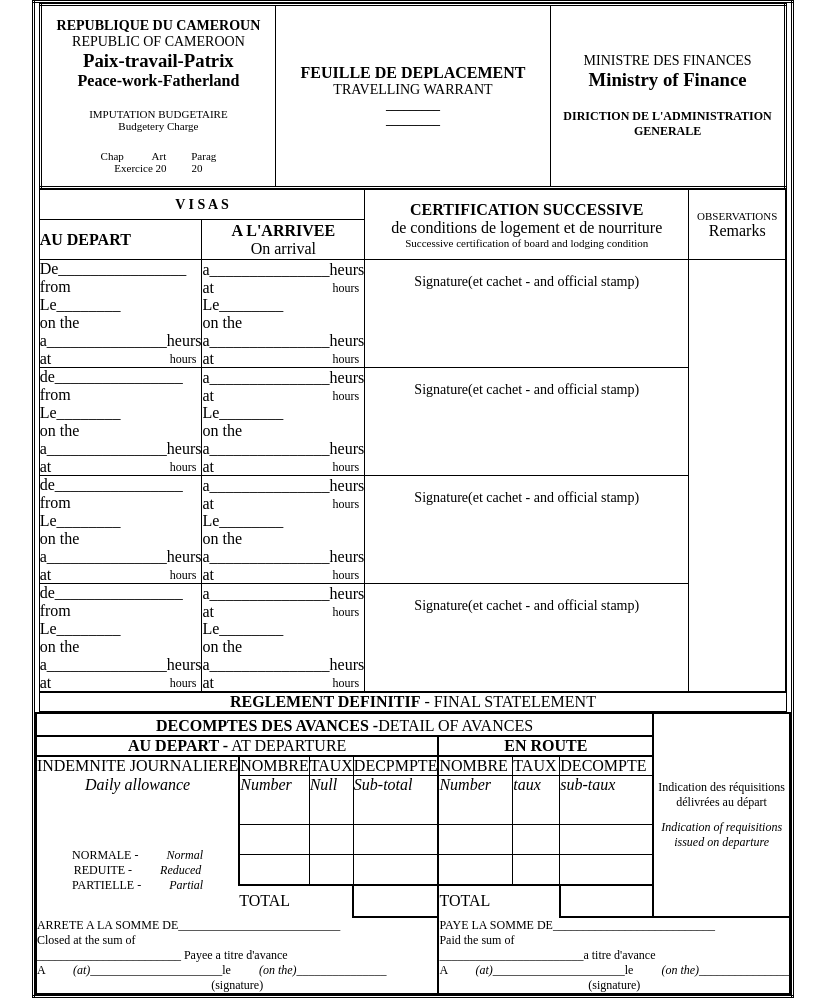
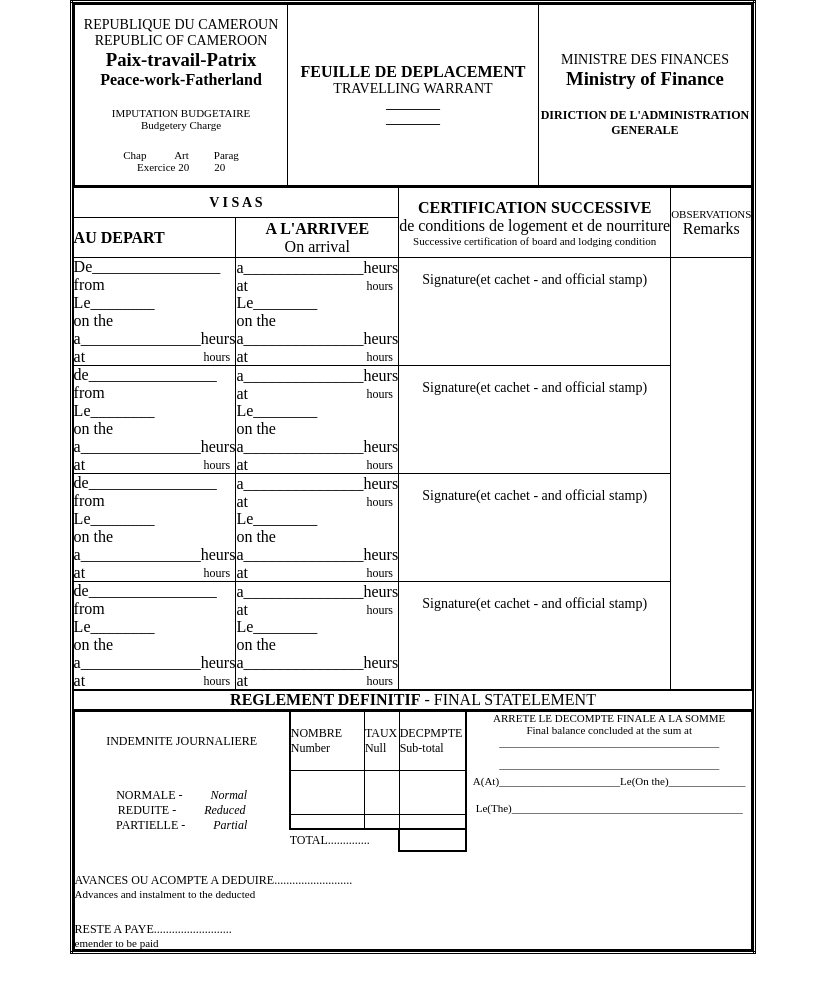
Before and after one commit to Randyglobal/Work, a plain HTML site: page index.html in a window 1280 px wide. Shown: the whole page, without its empty margins (227-1052 px from the left). After the commit the page ends 954 px from the top, so only its background shows below. Drawn offline with Linux system fonts and the light colour scheme; files that its build step writes are made by us from their sources.

Commit message:
modification of table in index.html

```diff
--- a/index.html
+++ b/index.html
@@ -6,7 +6,7 @@
     <meta http-equiv="X-UA-Compatible" content="IE=edge">
     <meta name="viewport" content="width=device-width, initial-scale=1.0">
     <title>Flight plan</title>
-    <link rel="stylesheet" href="css/style.css">
+    <link rel="stylesheet" href="style.css">
     <style>
         table,
         th {
@@ -22,9 +22,9 @@
         <table style="border: double;">
             <tr>
                 <td>
-        <table style="width:99%; border: 2px solid black; border: double;">
+        <table style="width:100%; border: 2px solid black;">
             <thead>
-                <tr style="height:150px">
+                <!-- <tr style="height:90px"> -->
                     <th style="width: 30%">
                         <h1>REPUBLIQUE DU CAMEROUN</h1>
                         <h2>REPUBLIC OF CAMEROON</h2>
@@ -51,7 +51,7 @@
                 </tr>
             </thead>
         </table>
-        <table style="width: 99%;">
+        <table style="width: 100%;">
             <tr style="height:30px">
                 <th colspan="2">
                     <h2><strong>V I S A S</strong></h2>
@@ -191,87 +191,118 @@
                 </th>
             </tr>
         </table>
-        <table style="width: 99%;">
+        <table style="width: 100%;">
             <tr>
                 <th>
                     <h6><strong>REGLEMENT DEFINITIF</strong> - FINAL STATELEMENT</h6>
                 </th>
             </tr>
         </table>
-        <table style="border: 2px solid black; border-collapse: collapse;" width="100%">
-            <tr >
-                <td colspan="7" style="border: 2px solid black; text-align: center; padding-top: 3px;"><b>DECOMPTES DES AVANCES -</b>DETAIL OF AVANCES </td>
-                <td rowspan="7" style="border: 2px solid black">
-                    <p style="padding-bottom: 10px; text-align: center; margin-top:0px;">Indication des réquisitions <br> délivrées au départ</p>
-                    <p style="font-style: italic; text-align: center;">Indication of requisitions <br> issued on departure</p>
+        <table style="border: 2px solid black; border-collapse: collapse; font-size: 12px;" width="100%">
+            <!-- <tr>
+                <th>
+                    <h6>ARRETE </h6>
+                </th>
+            </tr> -->
+            <tr style="margin-top: 0px;">
+                <td style="border-right: 2px solid black; text-align: center;">INDEMNITE JOURNALIERE</td>
+                <td style="border: 1px solid black">NOMBRE <br> Number</td>
+                <td style="border: 1px solid black">TAUX <br> Null</td>
+                <td style="border: 1px solid black; border-right: 2px solid black;">DECPMPTE <br>Sub-total</td>
+                <td style="text-align: center;"><h5>ARRETE LE DECOMPTE FINALE A LA SOMME</h5>
+                    <h5>Final balance concluded at the sum at</h5>
+                        <h5>________________________________________</h5>
+                        <h5 style="padding-top: 10px;">________________________________________</h5>
                 </td>
-            </tr>
-            <tr >
-                <td colspan="4" style="border: 2px solid black; text-align: center;"><b>AU DEPART -</b> AT DEPARTURE</td>
-                <td colspan="3" style="border: 2px solid black; text-align: center;"><b>EN ROUTE</b></td>
-            </tr>
-            <tr>
-                <td style="border-right: 2px solid black; text-align: center;">INDEMNITE JOURNALIERE</td>
-                <td style="border: 1px solid black">NOMBRE</td>
-                <td style="border: 1px solid black">TAUX</td>
-                <td style="border: 1px solid black; border-right: 2px solid black;">DECPMPTE</td>
-                <td style="border: 1px solid black">NOMBRE</td>
-                <td style="border: 1px solid black">TAUX</td>
-                <td style="border: 1px solid black;  border-right: 2px solid black;">DECOMPTE</td>
-
-            </tr>
+                </tr>
             <tr style="font-style:italic; margin-top: 0px; padding-top: 0px; ">
-                <td style="padding-bottom: 30px; text-align: center;">Daily allowance</td>
-                <td style="border: 1px solid black; border-left: 2px solid black; padding-bottom: 30px;">Number</td>
-                <td style="border: 1px solid black; padding-bottom: 30px;">Null</td>
-                <td style="border: 1px solid black;  border-right: 2px solid black; padding-bottom: 30px;">Sub-total</td>
-                <td style="border: 1px solid black; padding-bottom: 30px;">Number</td>
-                <td style="border: 1px solid black; padding-bottom: 30px;">taux</td>
-                <td style="border: 1px solid black;  border-right: 2px solid black; padding-bottom: 30px;">sub-taux</td>
-            </tr>
-            <tr style="height: 30px;">
+                <!-- <td style="padding-bottom: 8px; text-align: center;">Daily allowance</td>
+                <td style="border: 1px solid black; border-left: 2px solid black; padding-bottom: 15px;">Number
+                </td>
+                <td style="border: 1px solid black; padding-bottom: 15px;">Null</td>
+                <td style="border: 1px solid black;  border-right: 2px solid black; padding-bottom: 15px;">
+                    Sub-total</td>
+                    <td style="text-align: center;">
+                    <h5>________________________________________</h5>
+                    <h5 style="padding-top: 10px;">________________________________________</h5>
+                </td>
+            </tr> -->
+            <tr style="height: 15px;">
                 <td rowspan="3">
 
-                    <p style="padding-bottom: 0px; text-align: center; ">NORMALE - <span style="font-style: italic;">Normal</span></p>
-                    <p style="padding-bottom: 0px; text-align: center; ">REDUITE - <span style="font-style: italic;">Reduced</span></p>
-                    <p style="padding-bottom: 0px; text-align: center; ">PARTIELLE - <span style="font-style: italic;">Partial</span></p>
+                    <p style="margin-bottom: 0px; margin-top: 0px; text-align: center; ">NORMALE - <span
+                            style="font-style: italic;">Normal</span></p>
+                    <p style="margin-bottom: 0px; margin-top: 0px; text-align: center; ">REDUITE - <span
+                            style="font-style: italic;">Reduced</span></p>
+                    <p style="margin-bottom: 0px; margin-top: 0px; text-align: center; ">PARTIELLE - <span
+                            style="font-style: italic;">Partial</span></p>
                 </td>
                 <td style="border: 1px solid black; border-left: 2px solid black;"></td>
                 <td style="border: 1px solid black"></td>
                 <td style="border: 1px solid black; border-right: 2px solid black;"></td>
+                <!-- <td style="border: 1px solid black"></td>
                 <td style="border: 1px solid black"></td>
-                <td style="border: 1px solid black"></td>
-                <td style="border: 1px solid black; border-right: 2px solid black; " ></td>
+                <td style="border: 1px solid black; border-right: 2px solid black; "></td> -->
+                <td style="padding-top: 5px;text-align: center;">
+                <h5>A(At)______________________Le(On the)______________</h5><br>
+                <h5>Le(The)__________________________________________</h5></td>
             </tr>
-            <tr style="height: 30px;">
-                <td style="border: 1px solid black; border-left: 2px solid black; border-bottom: 2px solid black;"></td>
+            <tr style="height: 15px;">
+                <td
+                    style="border: 1px solid black; border-left: 2px solid black; border-bottom: 2px solid black;">
+                </td>
                 <td style="border: 1px solid black; border-bottom: 2px solid black;"></td>
-                <td style="border: 1px solid black; border-right: 2px solid black; border-bottom: 2px solid black;"></td>
+                <td
+                    style="border: 1px solid black; border-right: 2px solid black; border-bottom: 2px solid black;">
+                </td>
+                <!-- <td style="border: 1px solid black; border-bottom: 2px solid black;"></td>
                 <td style="border: 1px solid black; border-bottom: 2px solid black;"></td>
-                <td style="border: 1px solid black; border-bottom: 2px solid black;"></td>
-                <td style="border: 1px solid black; border-right: 2px solid black; border-bottom: 2px solid black;" ></td>
+                <td
+                    style="border: 1px solid black; border-right: 2px solid black; border-bottom: 2px solid black;">
+                </td> -->
             </tr>
             <tr>
-                <td colspan="2" style="border-left:0px;">TOTAL</td>
-                <td style="height: 30px; border: 2px solid black;"></td>
-                <td colspan="2"> TOTAL</td>
-                <td style="height: 30px; border: 2px solid black;"></td>
+                <td colspan="2" style="border-left:0px;">TOTAL..............</td>
+                <td style="height: 20px; border: 2px solid black;">
+                </td>
+
             </tr>
+            <tr>
+                <td style="height: 20px; border: 1px solid white;"></td>
+            </tr>
+            <!-- <tr>
+                <td colspan="2" style="border-left:0px;"></td>
+                <td style="height: 20px; border: 2px solid black;"></td>
+            </tr>
+            <tr>
+                <td colspan="2" style="border-left:0px;"></td>
+                <td style="height: 20px;border: 2px solid black;"></td>
+            </tr> -->
+            <!-- <tr>
+                <td style="height: 20px; border: 2px solid black;"></td>
+            </tr> -->
 
+
+            <tr style="font-size: 12px;">
+                <td colspan="2" style="border-left:0px;">AVANCES OU ACOMPTE A DEDUIRE..........................  <br>
+                <h5>Advances and instalment to the deducted</h5> </td>
+                <!-- <td colspan="4" style="border-right: 2px solid black;">
+                    <p style="margin-bottom: 0px; margin-top: 0px;">PAYE LA SOMME DE___________________________ <br style="font-style:italic">Paid the sum of
+                    </p>
+                    <p style="margin-bottom: 0px; margin-top: 0px;">________________________a titre d'avance</p>
+                    <p style="margin-bottom: 0px; margin-top: 0px;">A <span style="font-style:italic;">(at)</span>______________________le <span
+                            style="font-style:italic;">(on the)</span>_______________</p>
+                    <p style="text-align:center; margin-top: 0px;">(signature)</p> -->
+                </td>
+                <td style="height: 20px; border: 1px solid white;"></td>
+            </tr>
             <tr>
-                <td colspan="4" style="border-right: 2px solid black;">
-                    <p>ARRETE A LA SOMME DE___________________________ <br style="font-style:italic">Closed at the sum of</p>
-                    <p>________________________ Payee a titre d'avance</p>
-                    <p>A <span style="font-style:italic;">(at)</span>______________________le <span style="font-style:italic;">(on the)</span>_______________</p>
-                    <p style="text-align:center;">(signature)</p>
-                </td>
-                <td colspan="4" style="border-right: 2px solid black;">
-                    <p>PAYE LA SOMME DE___________________________ <br style="font-style:italic">Paid the sum of</p>
-                    <p>________________________a titre d'avance</p>
-                    <p>A <span style="font-style:italic;">(at)</span>______________________le <span style="font-style:italic;">(on the)</span>_______________</p>
-                    <p style="text-align:center;">(signature)</p>
-                </td>
+                <td style="height: 20px; border: 1px solid white;"></td>
             </tr>
+            <tr>
+                <td colspan="2" style="border-left:0px;">RESTE A PAYE..........................  <br>
+                    <h5>emender to be paid</h5> </td>
+            </tr
         </table>
         </td>
         </tr>
--- a/style.css
+++ b/style.css
@@ -9,6 +9,7 @@
 }
 h1{
     font-size: 14px;
+    font-weight: 200;
 }
 h2
 {
```
